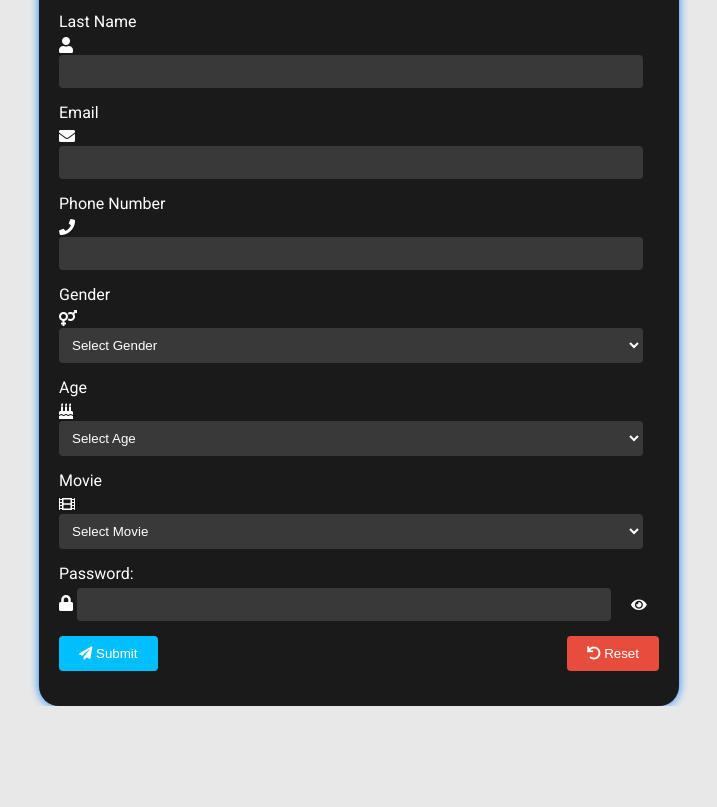
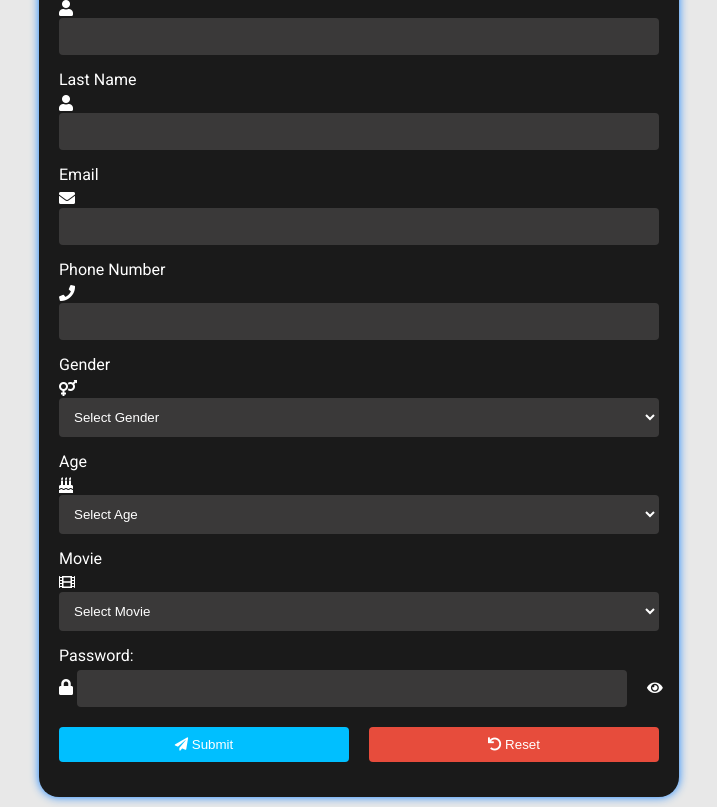
Before and after one commit to SmeyDV/mission3, a plain HTML site: page index.html in a window 1280 px wide. Shown: the part 147-954 px from the top of the page, without its empty margins (281-998 px from the left). Before the commit the page ends 853 px from the top, so only its background shows below. Drawn offline with Linux system fonts and the light colour scheme.

Commit message:
improve the css

```diff
--- a/style.css
+++ b/style.css
@@ -4,8 +4,8 @@ body {
   display: flex;
   justify-content: center;
   align-items: center;
-  height: 100vh;
-  margin: 0;
+  height:auto;
+  margin:10px;
 }
 
 .form-container {
@@ -16,16 +16,17 @@ body {
   border-radius: 20px;
   box-shadow: 0 0 10px #1a85ff;
   color: #fff;
-  width: 600px;
+  width: 100%;
+  max-width: 600px;
   position: relative;
   overflow: hidden;
-
 }
 
 h2 {
   text-align: center;
   color: #00BFFF;
   font-size: 36px;
+  margin-bottom: 20px;
 }
 
 .form-group {
@@ -40,8 +41,8 @@ label {
 }
 
 input, select {
-  width: calc(100% - 16px);
-  padding: 8px;
+  width: 100%;
+  padding: 10px;
   border: 1px solid transparent;
   border-radius: 4px;
   background-color: rgba(80, 79, 79, 0.6);
@@ -79,7 +80,6 @@ input:focus::before, select:focus::before {
 
 .password-container {
   position: relative;
-  width: calc(100% - 16px);
 }
 
 #password {
@@ -96,11 +96,13 @@ input:focus::before, select:focus::before {
   color: #00BFFF;
   cursor: pointer;
   font-size: 14px;
+
 }
 
 .button-group {
   display: flex;
   justify-content: space-between;
+  margin-top: 20px;
 }
 
 button {
@@ -114,6 +116,8 @@ button {
 #submit {
   background-color: #00BFFF;
   color: white;
+  flex: 1;
+  margin-right: 10px;
 }
 
 #submit:hover {
@@ -127,6 +131,8 @@ button {
 #reset {
   background-color: #e74c3c;
   color: white;
+  flex: 1;
+  margin-left: 10px;
 }
 
 #reset:hover {
@@ -164,7 +170,9 @@ input::before, select::before {
 #passwordIcon {
   color: white;
 }
-@media only screen and (max-width: 414px) {
+
+/* Media Queries for better responsiveness */
+@media only screen and (max-width: 768px) {
   .form-container {
     width: 90%;
     padding: 15px;
@@ -177,7 +185,7 @@ input::before, select::before {
   }
 
   input, select, .password-container {
-    width: 100%;
+    width: calc(100% - 8px);
   }
 
   #password {
@@ -205,7 +213,7 @@ input::before, select::before {
   }
 
   #password {
-    width: calc(100% - 40px);
+    width: calc(100% - 50px);
   }
 
   .form-container {
```
